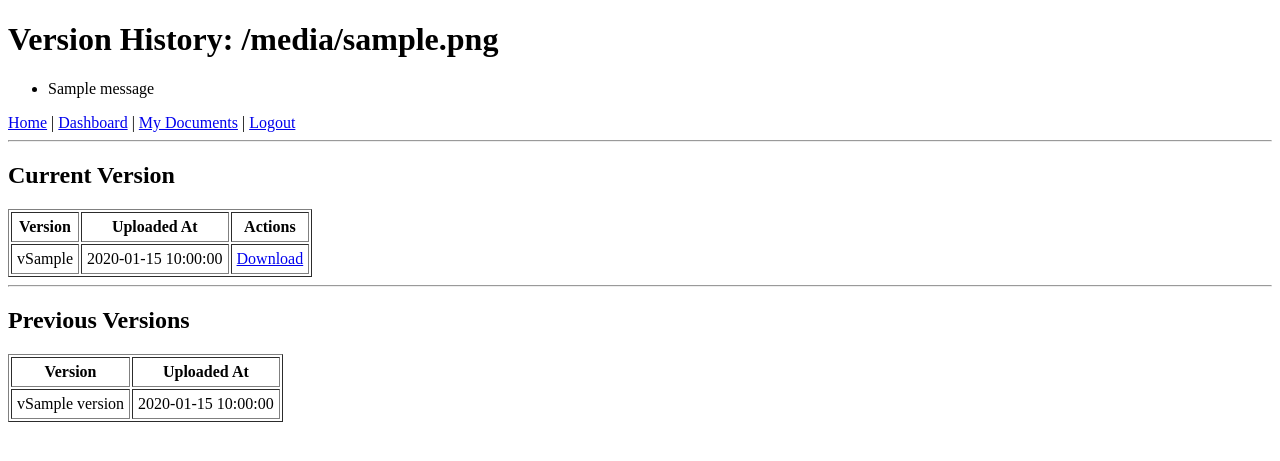
After one commit to RedstoneGithub/secure-app, a Python web app: template templates/versions.html in a window 1280 px wide. The commit adds this page. Shown: the top 461 px of the page. Run offline with Jinja, Linux system fonts and the light colour scheme; the template is opened without the code that fills it: most values are stand-ins (such as "Sample title", 1, 10 or a date in 2020); one stand-in notice (Sample message) is shown.

Commit message:
Add document versioning and version history route
- Detect same-filename uploads and save
as new version instead of overwriting
- Store previous versions list inside
the encrypted document
- Add GET /documents/versions/<doc_id>
route with owner/shared access check
- Create versions.html template showing
current and previous versions
- Log FILE_VERSION_UPLOADED events
with version number

```diff
--- a/templates/documents.html
+++ b/templates/documents.html
@@ -52,7 +52,9 @@
                     <td>{{ doc.filename }}</td>
                     <td>{{ doc.uploaded_at }}</td>
                     <td>
-                        <a href="/documents/download/{{ doc.id }}">Download</a>
+                        <a href="/documents/download/{{ doc.id }}">Download</a> |
+                        <a href="/documents/versions/{{ doc.id }}">Version History</a>
+                        (v{{ doc.version if doc.version else 1 }})
                     </td>
                     <td>
                         <!-- Share form — POST to /documents/share/<doc_id> -->
--- /dev/null
+++ b/templates/versions.html
@@ -0,0 +1,64 @@
+<!DOCTYPE html>
+<html lang="en">
+<head>
+    <meta charset="UTF-8">
+    <meta name="viewport" content="width=device-width, initial-scale=1.0">
+    <title>Version History - {{ filename }}</title>
+</head>
+<body>
+    <h1>Version History: {{ filename }}</h1>
+
+    {% with messages = get_flashed_messages() %}
+        {% if messages %}
+            <ul>
+                {% for message in messages %}
+                    <li>{{ message }}</li>
+                {% endfor %}
+            </ul>
+        {% endif %}
+    {% endwith %}
+
+    <nav>
+        <a href="/">Home</a> |
+        <a href="/dashboard">Dashboard</a> |
+        <a href="/documents">My Documents</a> |
+        <a href="/logout">Logout</a>
+    </nav>
+
+    <hr>
+
+    <h2>Current Version</h2>
+    <table border="1" cellpadding="5">
+        <tr>
+            <th>Version</th>
+            <th>Uploaded At</th>
+            <th>Actions</th>
+        </tr>
+        <tr>
+            <td>v{{ current_version }}</td>
+            <td>{{ current_uploaded_at }}</td>
+            <td><a href="/documents/download/{{ doc_id }}">Download</a></td>
+        </tr>
+    </table>
+
+    <hr>
+
+    <h2>Previous Versions</h2>
+    {% if versions %}
+        <table border="1" cellpadding="5">
+            <tr>
+                <th>Version</th>
+                <th>Uploaded At</th>
+            </tr>
+            {% for v in versions | reverse %}
+                <tr>
+                    <td>v{{ v.version }}</td>
+                    <td>{{ v.uploaded_at }}</td>
+                </tr>
+            {% endfor %}
+        </table>
+    {% else %}
+        <p>No previous versions.</p>
+    {% endif %}
+</body>
+</html>
```
Also changed, not shown: app.py (+85 -14 lines).
